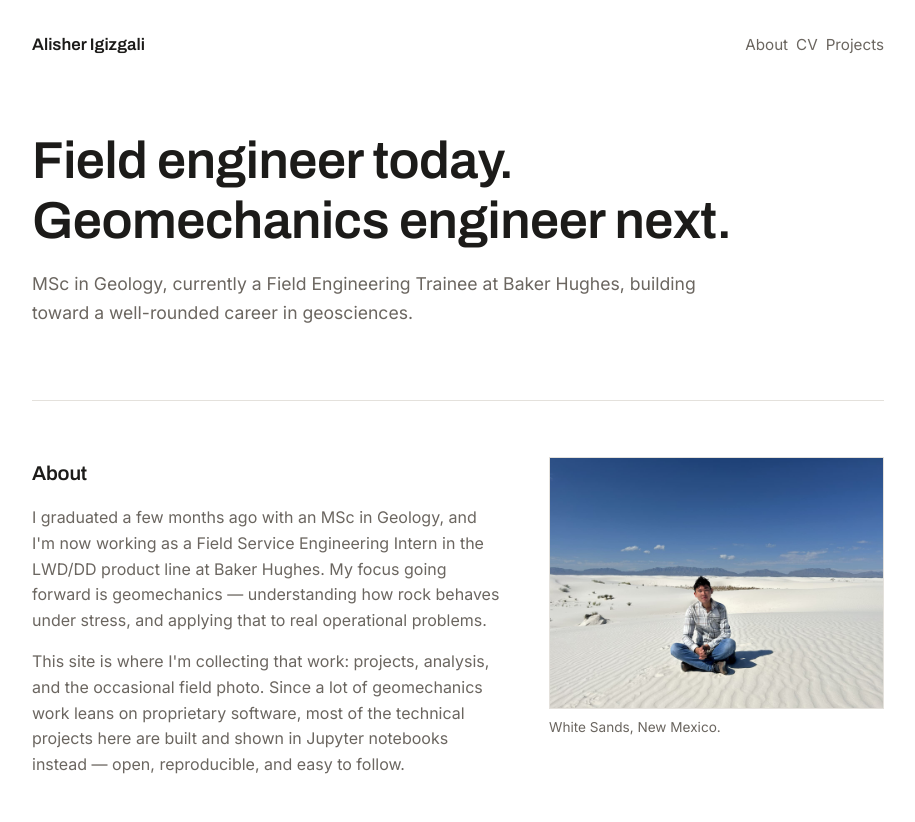
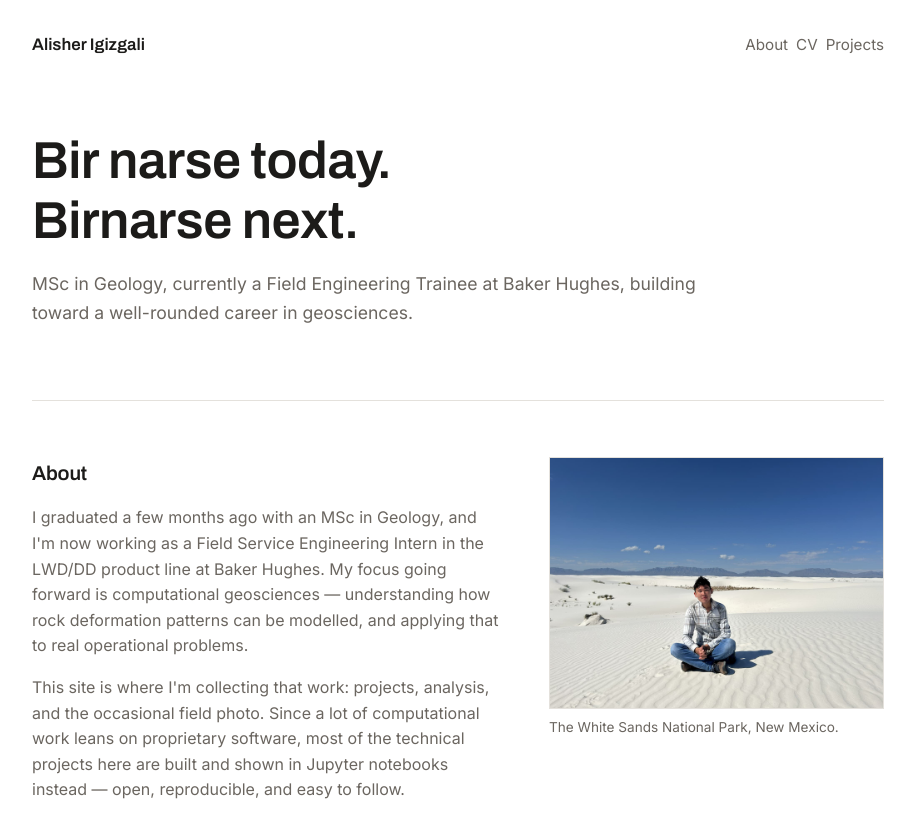
Before and after one commit to alisheri/alisheri.github.io, a plain HTML site: page index.html in a window 1280 px wide. Shown: the top 822 px of the page, without its empty margins (182-1097 px from the left). Drawn offline with Linux system fonts and the light colour scheme.

Commit message:
Some cosmetic changes

```diff
--- a/index.html
+++ b/index.html
@@ -3,7 +3,7 @@
 <head>
 <meta charset="UTF-8">
 <meta name="viewport" content="width=device-width, initial-scale=1.0">
-<title>Alisher Igizgali — Geoscience Graduate</title>
+<title>Alisher — Geoscience Graduate</title>
 <link rel="preconnect" href="https://fonts.googleapis.com">
 <link rel="preconnect" href="https://fonts.gstatic.com" crossorigin>
 <link href="https://fonts.googleapis.com/css2?family=Archivo:wght@500;600;700&family=Inter:wght@400;500&display=swap" rel="stylesheet">
@@ -23,7 +23,7 @@
 <main>
 
   <section class="hero">
-    <h1>Field engineer today.<br>Geomechanics engineer next.</h1>
+    <h1>Bir narse today.<br>Birnarse  next.</h1>
     <p class="hero-sub">MSc in Geology, currently a Field Engineering Trainee at Baker Hughes, building toward a well-rounded career in geosciences.</p>
   </section>
 
@@ -32,13 +32,13 @@
   <section class="about" id="about">
     <div class="about-text">
       <h2>About</h2>
-      <p>I graduated a few months ago with an MSc in Geology, and I'm now working as a Field Service Engineering Intern in the LWD/DD product line at Baker Hughes. My focus going forward is geomechanics — understanding how rock behaves under stress, and applying that to real operational problems.</p>
-      <p>This site is where I'm collecting that work: projects, analysis, and the occasional field photo. Since a lot of geomechanics work leans on proprietary software, most of the technical projects here are built and shown in Jupyter notebooks instead — open, reproducible, and easy to follow.</p>
+      <p>I graduated a few months ago with an MSc in Geology, and I'm now working as a Field Service Engineering Intern in the LWD/DD product line at Baker Hughes. My focus going forward is computational geosciences — understanding how rock deformation patterns can be modelled, and applying that to real operational problems.</p>
+      <p>This site is where I'm collecting that work: projects, analysis, and the occasional field photo. Since a lot of computational work leans on proprietary software, most of the technical projects here are built and shown in Jupyter notebooks instead — open, reproducible, and easy to follow.</p>
     </div>
     <div class="about-photo">
 	  <figure>
 		<img src="assets/photos/about-photo.jpg" alt="Portrait of Me">
-		<figcaption>White Sands, New Mexico.</figcaption>
+		<figcaption>The White Sands National Park, New Mexico.</figcaption>
 	  </figure>
     </div>
   </section>
```
Also changed, not shown: projects/index.html (+4 -2 lines).
